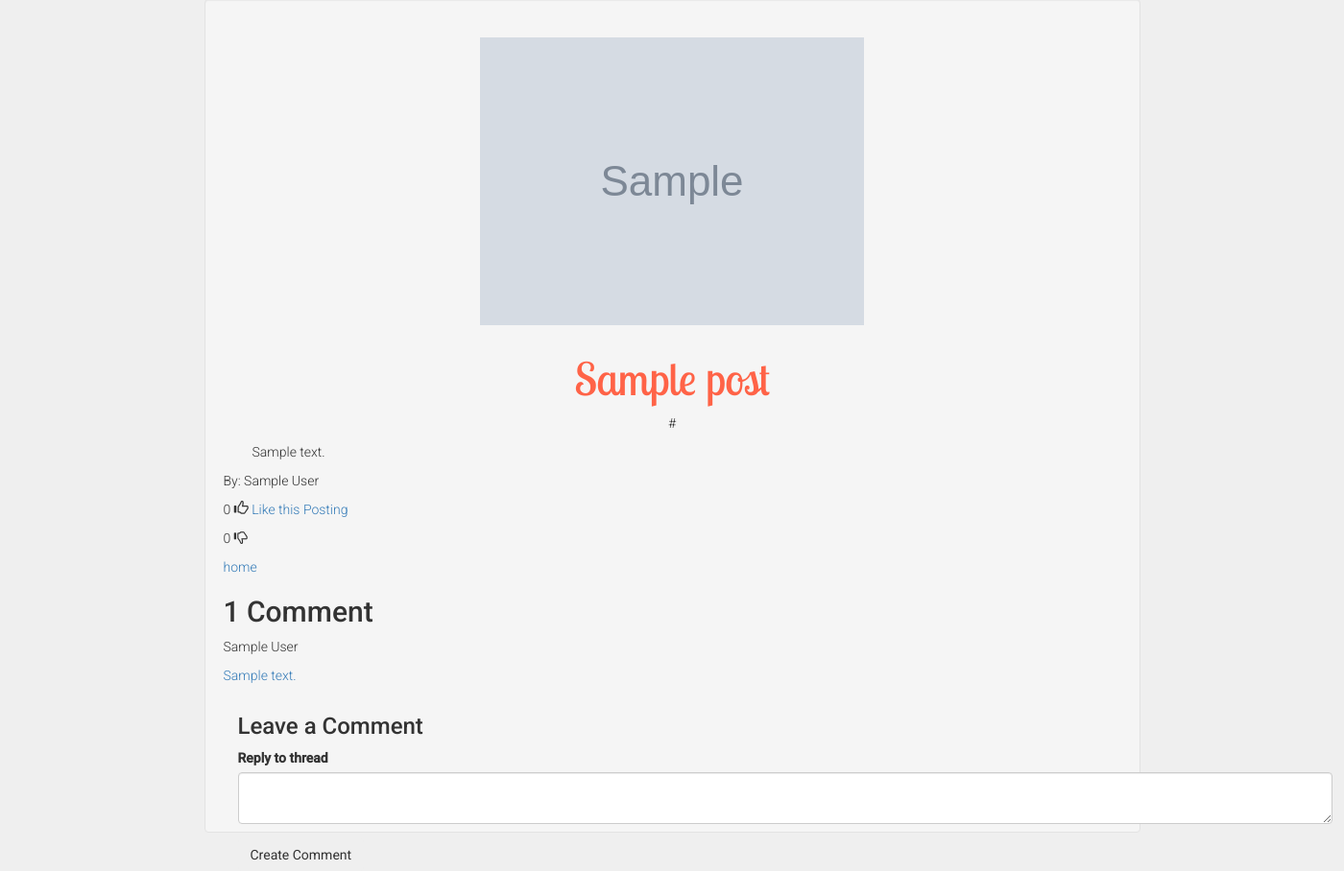
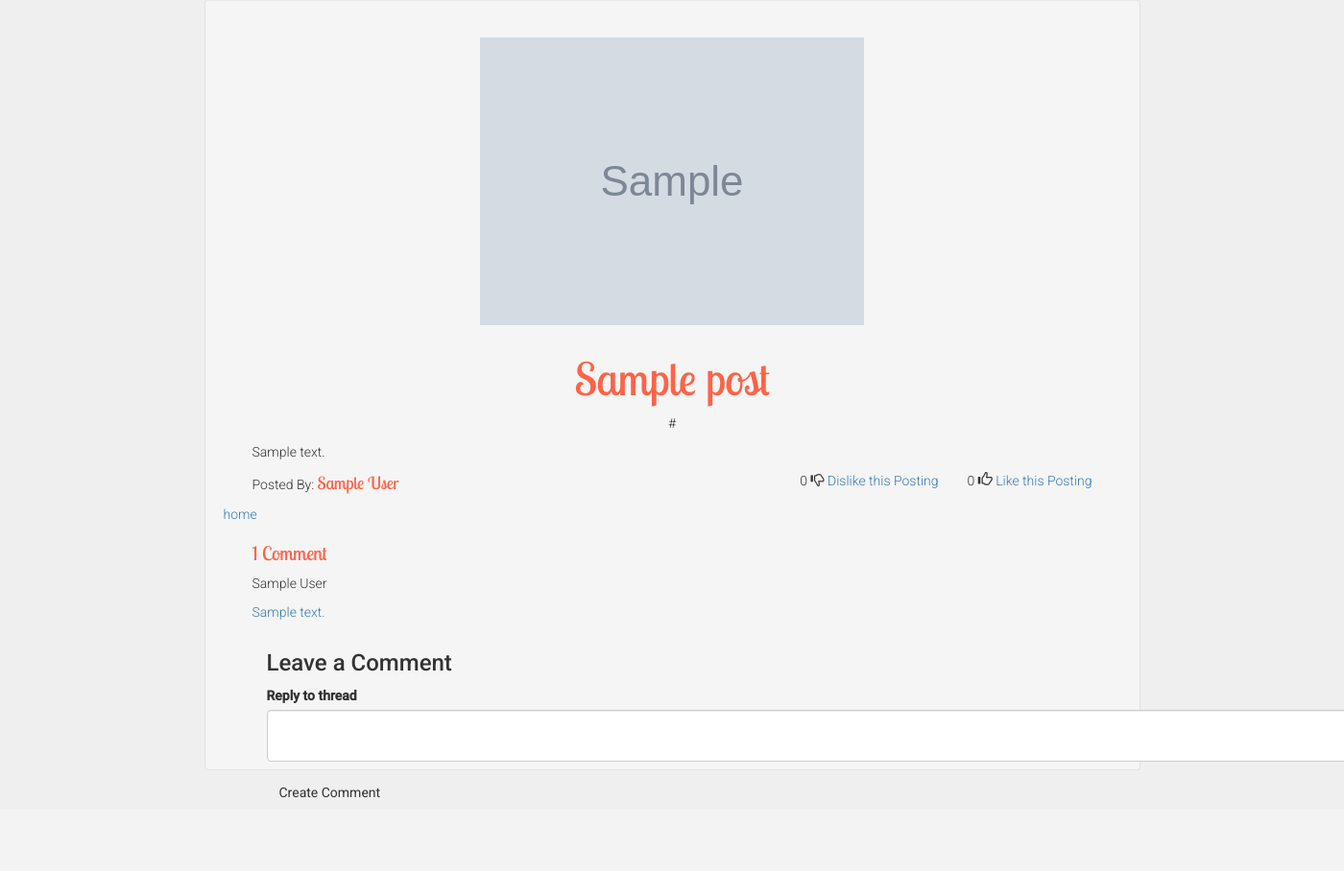
Before and after one commit to jocelynalsdorf/show-space, a Rails app: page /posts/1 in a window 1400 px wide; the page is wider, and only the part inside the window is pictured. Shown: the part 63-971 px from the top of that part at 96% size. After the commit the page ends 895 px from the top of that part, so only its background shows below. Run offline with Rails 7, Linux system fonts and the light colour scheme; tables that the repository leaves empty hold one stand-in row (values such as "Sample post"); grey boxes marked "Sample" are stand-in pictures; style sheets or scripts are compiled from the project's sources; parts of the project's set-up code (start-up, migrations or seed data) failed here and were passed over; some libraries are stand-ins or nearby versions.

Commit message:
styling for post page

```diff
--- a/app/assets/stylesheets/application.scss
+++ b/app/assets/stylesheets/application.scss
@@ -91,8 +91,32 @@ font-size: 15px;
   padding-top: 20px;
   }
 
-.post-description {
+.post-description, .post-user, #comment{
 	padding-left: 30px;
 	padding-right: 30px;
 	text-align: justify;
 }
+
+.post-user {
+	display: inline-block;
+
+}
+.fancy-text {
+	font-family: 'Lobster Two', cursive;
+	 color: tomato;
+	 font-size: 18px;
+}
+.post-like {
+	padding-right: 30px;
+	display: inline-block;
+	float: right;
+}
+.comment-count {
+	font-family: 'Lobster Two', cursive;
+	color: tomato;
+	font-size: 20px;
+
+}
+.home-link {
+
+}
--- a/app/views/posts/show.html.erb
+++ b/app/views/posts/show.html.erb
@@ -8,9 +8,11 @@
 		<h2 class="post-title"><%= @post.title %></h2>
 		<p class="post-link"><%= @post.link %></p>
 		<p class="post-description"><%= @post.description %></p>
-		<p>By: <%= @post.user.name %></p>
-		<p><%= @post.get_upvotes.size %>  <span class="glyphicon glyphicon-thumbs-up"></span> <%= link_to "Like this Posting", like_post_path(@post), method: :get %></p>
-		<p><%= @post.get_downvotes.size%> <span class="glyphicon glyphicon-thumbs-down"></span> </p>
+		<p class="post-user">Posted By: <span class="fancy-text"><%= @post.user.name %></span></p>
+
+		<p class="post-like"><%= @post.get_upvotes.size %>  <span class="glyphicon glyphicon-thumbs-up"></span> <span class="like-text"><%= link_to "Like this Posting", like_post_path(@post), method: :get %></span></p>
+		<p class="post-like"><%= @post.get_downvotes.size%> <span class="glyphicon glyphicon-thumbs-down"></span> <span class="like-text"> <%=link_to "Dislike this Posting", dislike_post_path(@post), method: :get %></span></p>
+
 
 
 		<% if (@post.user == current_user) || (current_user && current_user.admin?) %>
@@ -18,19 +20,17 @@
 			<p><%= link_to "Delete", post_path(@post), method:
 													:delete, data: {confirm: "Are you sure?"} %></p>
 		<% end %>
-			<p><%= link_to "home", root_path %></p>
-
-
+				<p class="home-link"><%= link_to "home", root_path %></p>
 			<div id="comment">
-
-				<h2 class="comment-count"><%= pluralize(@post.comments.count, "Comment") %></h2>
+				<h3 class="comment-count"><%= pluralize(@post.comments.count, "Comment") %></h3>
 				<% @comments.each do |comment| %>
 				<p class="comment-name"><%= comment.user.name %></p>
 				<p><%= link_to comment.content, post_comment_path(@post, comment) %></p>
 				<% end %>
 				<%= render 'comments/form' %>
+			</div>
 
-			</div>
+
 
 		</div><!-- end of col-10 -->
 	<div class="col-lg-1"></div>
```
